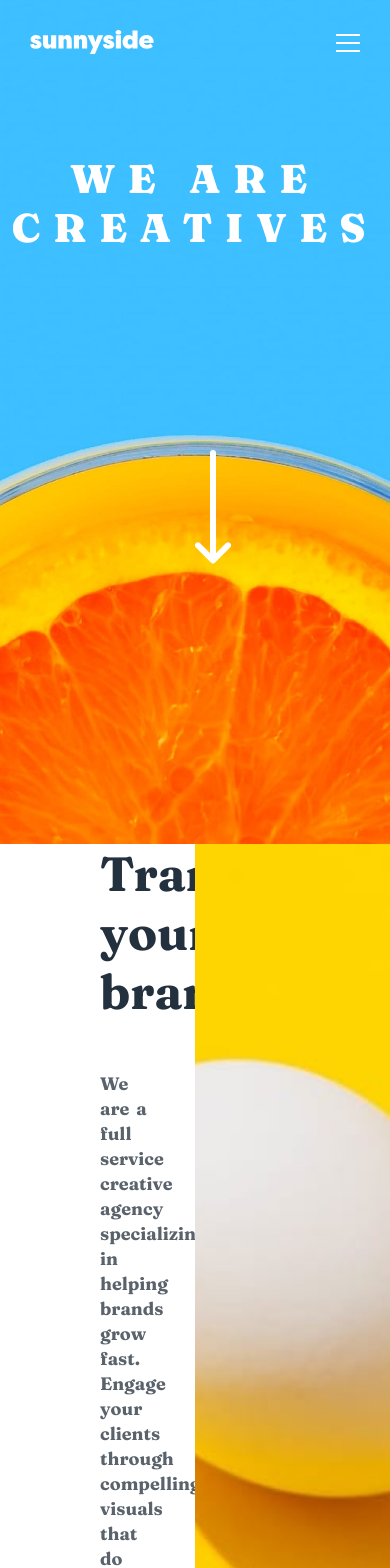
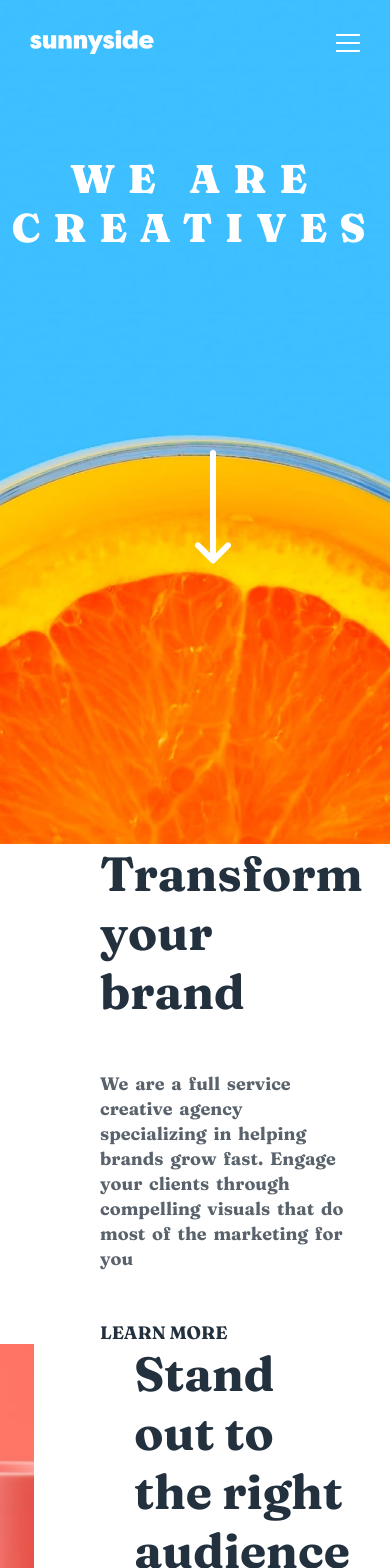
Before and after one commit to horpemee/Sunny-side-landing-page, a React (Create React App) app: page / in a window 390 px wide. Shown: the top 1568 px of the page. Built offline with nearby package versions, Linux system fonts and the light colour scheme; a web font is replaced by a local one.

Commit message:
responsive section

```diff
--- a/src/component/section/section.scss
+++ b/src/component/section/section.scss
@@ -107,4 +107,10 @@
     width: 100%;
     height: 100%;
   }
+
+  @media screen and (max-width: 420px) {
+    .colOne {
+      width: 100%;
+    }
+  }
 }
```
